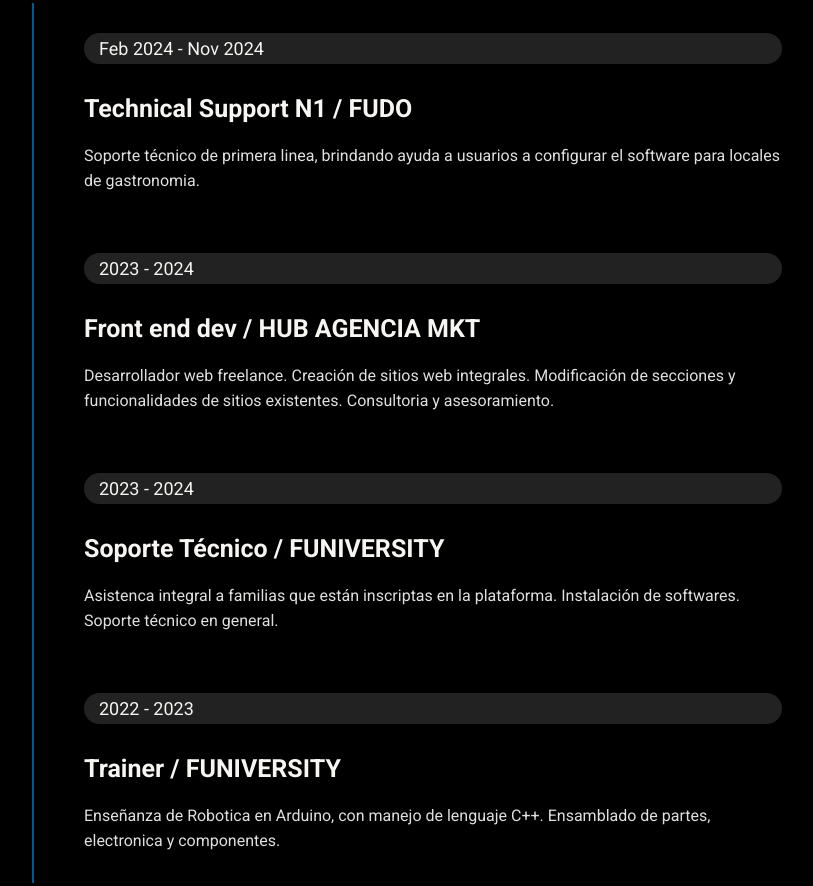
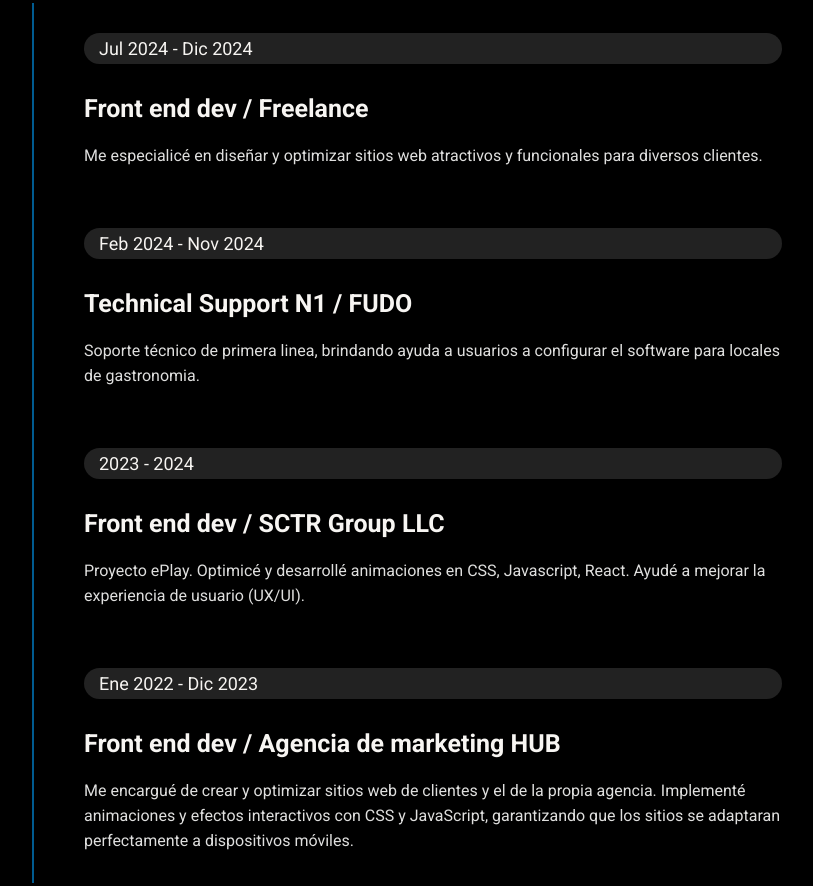
Before and after one commit to FranMayer/Portfolio-FM, a plain HTML site: page index.html in a window 1280 px wide. Shown: the part 1728-2614 px from the top of the page, without its empty margins (208-1021 px from the left). Drawn offline with Linux system fonts and the light colour scheme.

Commit message:
Chore: Actualizacion de seccion Curriculum

```diff
--- a/assets/css/main.css
+++ b/assets/css/main.css
@@ -209,7 +209,7 @@
 }
 
 header .logo h2{
-    font-size: 2.5rem;
+    font-size: 2rem;
     font-weight: 900;
     color: var(--purple);
     text-transform: uppercase;
--- a/index.html
+++ b/index.html
@@ -162,6 +162,15 @@
                 <div class="experience-item">
                     <i class="fas fa-graduation-cap"></i>
                     <div class="content">
+                        <span>Jul 2024 - Dic 2024</span>
+                        <h3>Front end dev / Freelance </h3>
+                        <p>Me especialicé en diseñar y optimizar sitios web atractivos y funcionales para diversos clientes.</p>
+                    </div>
+                </div>
+
+                <div class="experience-item">
+                    <i class="fas fa-graduation-cap"></i>
+                    <div class="content">
                         <span>Feb 2024 - Nov 2024</span>
                         <h3>Technical Support N1 / FUDO</h3>
                         <p>Soporte técnico de primera linea, brindando ayuda a usuarios a configurar el software para locales de gastronomia.</p>
@@ -172,26 +181,17 @@
                     <i class="fas fa-graduation-cap"></i>
                     <div class="content">
                         <span>2023 - 2024</span>
-                        <h3>Front end dev / HUB AGENCIA MKT</h3>
-                        <p>Desarrollador web freelance. Creación de sitios web integrales. Modificación de secciones y funcionalidades de sitios existentes. Consultoria y asesoramiento.</p>
+                        <h3>Front end dev / SCTR Group LLC</h3>
+                        <p>Proyecto ePlay. Optimicé y desarrollé animaciones en CSS, Javascript, React. Ayudé a mejorar la experiencia de usuario (UX/UI).</p>
                     </div>
                 </div>
 
                 <div class="experience-item">
                     <i class="fas fa-graduation-cap"></i>
                     <div class="content">
-                        <span>2023 - 2024</span>
-                        <h3>Soporte Técnico / FUNIVERSITY</h3>
-                        <p>Asistenca integral a familias que están inscriptas en la plataforma. Instalación de softwares. Soporte técnico en general.</p>
-                    </div>
-                </div>
-
-                <div class="experience-item">
-                    <i class="fas fa-graduation-cap"></i>
-                    <div class="content">
-                        <span>2022 - 2023</span>
-                        <h3>Trainer / FUNIVERSITY</h3>
-                        <p>Enseñanza de Robotica en Arduino, con manejo de lenguaje C++. Ensamblado de partes, electronica y componentes.</p>
+                        <span>Ene 2022 - Dic 2023</span>
+                        <h3>Front end dev / Agencia de marketing HUB</h3>
+                        <p>Me encargué de crear y optimizar sitios web de clientes y el de la propia agencia. Implementé animaciones y efectos interactivos con CSS y JavaScript, garantizando que los sitios se adaptaran perfectamente a dispositivos móviles.</p>
                     </div>
                 </div>
 
```
